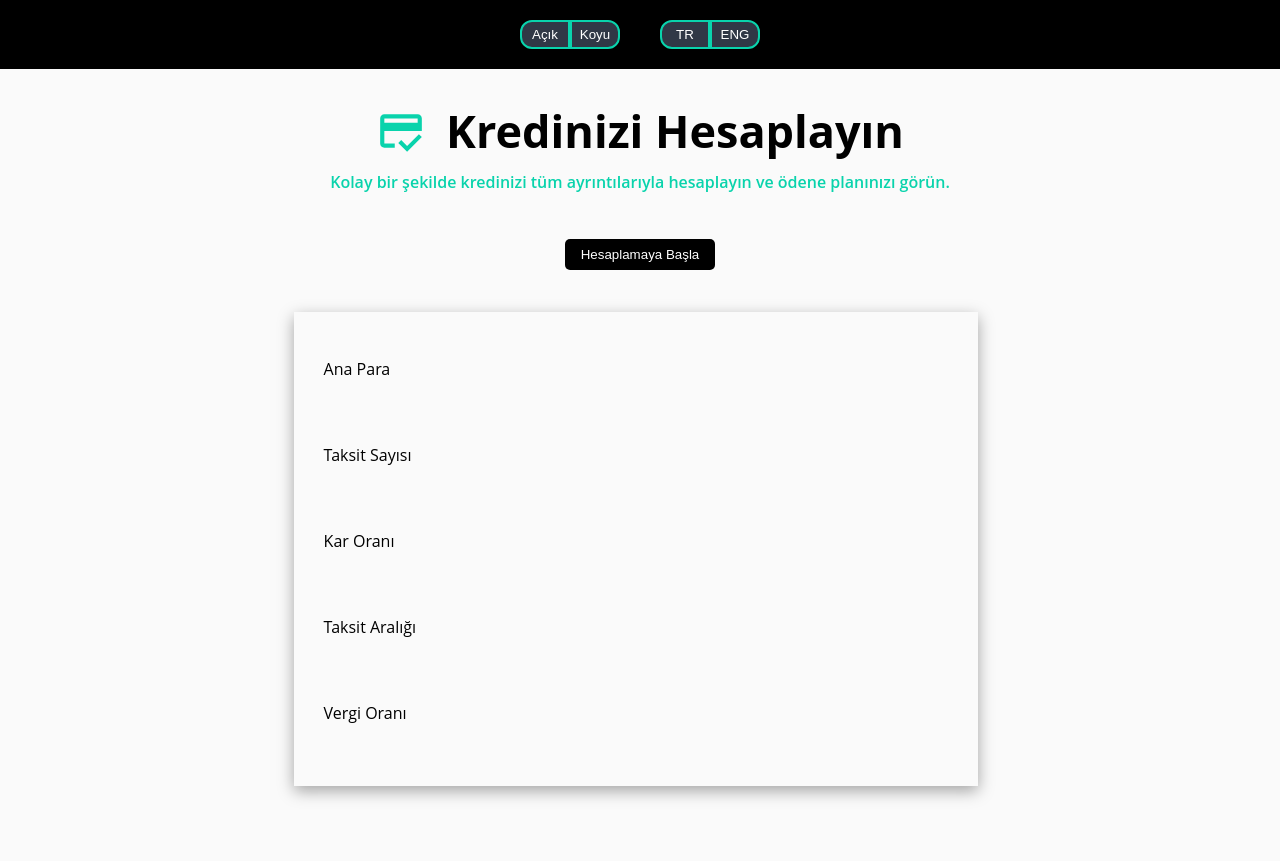
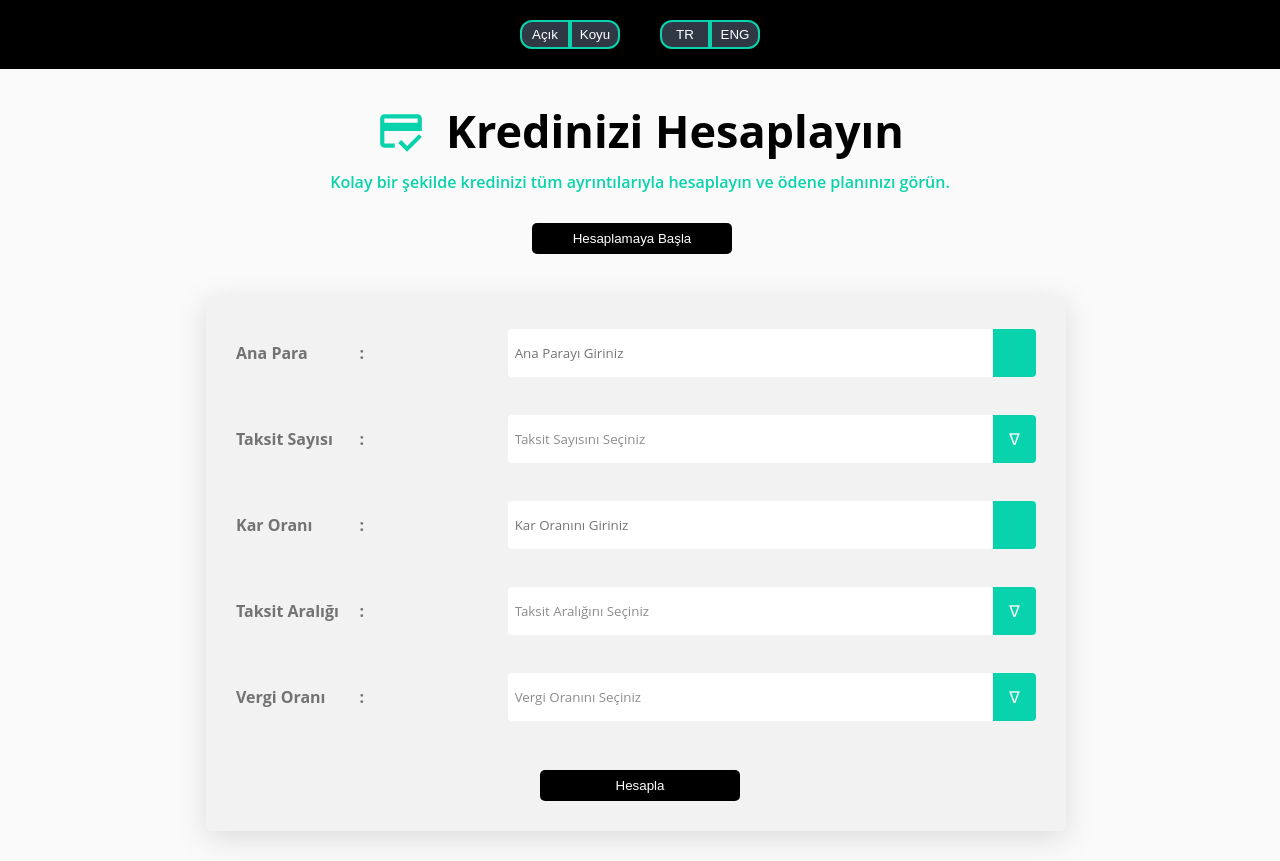
Before and after one commit to hkankyilmaz/fimple-credit-calculater, a React (Create React App) app: page / in a window 1280 px wide. Before the commit the page ends 816 px from the top, so only its background shows below. Built offline with nearby package versions, Linux system fonts and the light colour scheme.

Commit message:
input area and languageContext are updated
- user inputs completed
- error field completed
- inputs area and error fields 's language completed
- some fixes about UI/UX

```diff
--- a/package.json
+++ b/package.json
@@ -5,6 +5,7 @@
   "dependencies": {
     "@emotion/react": "^11.10.4",
     "@emotion/styled": "^11.10.4",
+    "@hookform/error-message": "^2.0.0",
     "@mui/icons-material": "^5.10.3",
     "@mui/material": "^5.10.3",
     "@mui/styled-engine-sc": "^5.10.3",
@@ -18,6 +19,7 @@
     "animate.css": "^4.1.1",
     "react": "^18.2.0",
     "react-dom": "^18.2.0",
+    "react-hook-form": "^7.34.2",
     "react-router-dom": "^6.3.0",
     "react-scripts": "5.0.1",
     "styled-components": "^5.3.5",
--- a/src/components/header/index.tsx
+++ b/src/components/header/index.tsx
@@ -4,16 +4,18 @@ import "animate.css";
 import { StyledDiv } from "./styled";
 import LanguageContext from "../../store/languageContext";
 import IThemeContext from "../../store/themeContext";
+import Container from "@mui/material/Container";
 
 function Header() {
   const { text } = useContext(LanguageContext);
   const { Itheme } = useContext(IThemeContext);
 
   return (
+    <Container maxWidth="md">
       <StyledDiv Itheme={Itheme}>
         <div className="button-container">
           <div className="theme">
-          <button className="light-btn"> {text.header.themeButtonOne} </button>
+            <button className="light-btn">{text.header.themeButtonOne}</button>
             <button className="dark-btn"> {text.header.themeButtonTwo} </button>
           </div>
           <div className="lang">
@@ -31,6 +33,7 @@ function Header() {
           {text.header.description}
         </p>
       </StyledDiv>
+    </Container>
   );
 }
 
--- a/src/components/home/index.tsx
+++ b/src/components/home/index.tsx
@@ -15,9 +15,12 @@ function Home() {
         <Grid container spacing={2}>
           <Grid
             container
-            item
             xs={12}
-            sx={{ display: "flex", justifyContent: "center" }}
+            sx={{
+              display: "flex",
+              justifyContent: "center",
+              alignItems: "center",
+            }}
           >
             <button> {text.home.startButton} </button>
           </Grid>
--- a/src/components/home/styled.ts
+++ b/src/components/home/styled.ts
@@ -7,6 +7,7 @@ interface IItheme {
 export const StyledDiv = styled.div<IItheme>`
   margin-top: ${(props) => props.theme.gutters.big};
   button {
+    width: 200px;
     padding: 8px 16px;
     cursor: pointer;
     border-radius: ${(props) => props.theme.radius.small};
--- /dev/null
+++ b/src/components/home/userInput/errorField/errorField.d.ts
@@ -0,0 +1,3 @@
+export interface IProps {
+  message: any;
+}
--- /dev/null
+++ b/src/components/home/userInput/errorField/index.tsx
@@ -0,0 +1,29 @@
+import React from "react";
+import Grid from "@mui/material/Grid";
+import { StyledPError } from "./styled";
+import ErrorIcon from "@mui/icons-material/Error";
+import { IProps } from "./errorField";
+
+const ErrorField: React.FC<IProps> = ({ message }) => {
+  return (
+    <>
+      <Grid item xs={12} md={4}></Grid>
+      <Grid item xs={12} md={8}>
+        {message && (
+          <StyledPError>
+            <ErrorIcon
+              sx={{
+                marginRight: "5px",
+                color: "#ff9999",
+                fontSize: "17px",
+              }}
+            />
+            {message}
+          </StyledPError>
+        )}
+      </Grid>
+    </>
+  );
+};
+
+export default ErrorField;
--- /dev/null
+++ b/src/components/home/userInput/errorField/styled.ts
@@ -0,0 +1,10 @@
+import styled from "styled-components";
+
+export const StyledPError = styled.p`
+  padding: 0;
+  margin: 0;
+  margin-left: 10px;
+  display: flex;
+  align-items: center;
+  font-size: ${(props) => props.theme.fontSizes.smaller};
+`;
--- a/src/components/home/userInput/index.tsx
+++ b/src/components/home/userInput/index.tsx
@@ -1,14 +1,32 @@
-import React, { useContext } from "react";
+import React, { useContext, useEffect } from "react";
+import "animate.css";
 import LanguageContext from "../../../store/languageContext";
 import IThemeContext from "../../../store/themeContext";
 import Grid from "@mui/material/Grid";
 import { StyledForm } from "./styled";
+import { useForm } from "react-hook-form";
+import { FormInputs } from "./userInput";
+
+import ErrorField from "./errorField";
 
 function UserInput() {
   const { text } = useContext(LanguageContext);
   const { Itheme } = useContext(IThemeContext);
+
+  const {
+    register,
+    handleSubmit,
+    formState: { errors },
+  } = useForm<FormInputs>({ criteriaMode: "all" });
+  const onSubmit = (data: FormInputs) => console.log(data, errors);
+
+  useEffect(() => {
+    console.log(errors);
+  });
+
   return (
-    <StyledForm Itheme={Itheme}>
+    <>
+      <StyledForm Itheme={Itheme} onSubmit={handleSubmit(onSubmit)}>
         <Grid
           container
           style={{
@@ -18,33 +36,143 @@ function UserInput() {
           }}
           spacing={2}
         >
-        <Grid item xs={12} md={6}>
-          <p> {text.home.principal} </p>
+          <Grid item xs={12} md={4}>
+            <p>
+              {text.home.principal} <span>:</span>
+            </p>
           </Grid>
-        <Grid item xs={12} md={6}></Grid>
-        <Grid item xs={12}></Grid>
-        <Grid item xs={12} md={6}>
-          <p> {text.home.numOfIns}</p>
+          <Grid item xs={12} md={8}>
+            <div className="input">
+              <input
+                placeholder={text.home.principalPlaceHolder}
+                {...register("principal", {
+                  required: text.home.errorField.required,
+                  max: {
+                    value: 100000000000,
+                    message: text.home.errorField.profitRate.max,
+                  },
+                  min: {
+                    value: 100,
+                    message: text.home.errorField.profitRate.min,
+                  },
+                  pattern: {
+                    value: /\d+/,
+                    message: text.home.errorField.principal.pattern,
+                  },
+                })}
+              />
+            </div>
           </Grid>
-        <Grid item xs={12} md={6}></Grid>
-        <Grid item xs={12}></Grid>
-        <Grid item xs={12} md={6}>
-          <p>{text.home.profitRate}</p>
+          <Grid container item xs={12}>
+            <ErrorField message={errors?.principal?.message || null} />
           </Grid>
-        <Grid item xs={12} md={6}></Grid>
-        <Grid item xs={12}></Grid>
-        <Grid item xs={12} md={6}>
-          <p>{text.home.insInterval}</p>
+          <Grid item xs={12} md={4}>
+            <p>
+              {text.home.numOfIns} <span>:</span>
+            </p>
           </Grid>
-        <Grid item xs={12} md={6}></Grid>
-        <Grid item xs={12}></Grid>
-        <Grid item xs={12} md={6}>
-          <p>{text.home.taxRate}</p>
+          <Grid item xs={12} md={8}>
+            <div className="select">
+              <select
+                {...register("numOfIns", {
+                  required: text.home.errorField.required,
+                })}
+              >
+                <option value=""> {text.home.numOfInsPlaceHolder} </option>
+                {Array(12)
+                  .fill("")
+                  .map((item, idx) => (
+                    <option value={(idx + 1) * 3}> {(idx + 1) * 3} </option>
+                  ))}
+              </select>
+            </div>
           </Grid>
-        <Grid item xs={12} md={6}></Grid>
-        <Grid item xs={12}></Grid>
+          <Grid container item xs={12}>
+            <ErrorField message={errors?.numOfIns?.message || null} />
           </Grid>
+          <Grid item xs={12} md={4}>
+            <p>
+              {text.home.profitRate} <span>:</span>
+            </p>
+          </Grid>
+          <Grid item xs={12} md={8}>
+            <div className="input">
+              <input
+                placeholder={text.home.profitRatePlaceHolder}
+                {...register("profitRate", {
+                  required: text.home.errorField.required,
+                  max: {
+                    value: 30,
+                    message: text.home.errorField.profitRate.max,
+                  },
+                  min: {
+                    value: 1.1,
+                    message: text.home.errorField.profitRate.min,
+                  },
+                  pattern: {
+                    value: /\d+/,
+                    message: text.home.errorField.profitRate.pattern,
+                  },
+                })}
+              />
+            </div>
+          </Grid>
+          <Grid container item xs={12}>
+            <ErrorField message={errors?.profitRate?.message || null} />
+          </Grid>
+          <Grid item xs={12} md={4}>
+            <p>
+              {text.home.insInterval} <span>:</span>
+            </p>
+          </Grid>
+          <Grid item xs={12} md={8}>
+            <div className="select">
+              <select
+                {...register("insInterval", {
+                  required: text.home.errorField.required,
+                })}
+              >
+                <option value=""> {text.home.insIntervalPlaceHolder} </option>
+                <option value={text.home.insIntervalOptOne}>
+                  {text.home.insIntervalOptOne}
+                </option>
+                <option value={text.home.insIntervalOptTwo}>
+                  {text.home.insIntervalOptTwo}
+                </option>
+                <option value={text.home.insIntervalOptThree}>
+                  {text.home.insIntervalOptThree}
+                </option>
+              </select>
+            </div>
+          </Grid>
+          <Grid item container xs={12}>
+            <ErrorField message={errors?.insInterval?.message || null} />
+          </Grid>
+          <Grid item xs={12} md={4}>
+            <p>
+              {text.home.taxRate} <span>:</span>
+            </p>
+          </Grid>
+          <Grid item xs={12} md={8}>
+            <div className="select">
+              <select
+                {...register("taxRate", {
+                  required: text.home.errorField.required,
+                })}
+              >
+                <option value=""> {text.home.taxRatePlaceHolder} </option>
+                <option value="BSMV">BSMV</option>
+                <option value="KKDF">KKDF</option>
+              </select>
+            </div>
+          </Grid>
+          <Grid item container xs={12}>
+            <ErrorField message={errors?.taxRate?.message || null} />
+          </Grid>
+        </Grid>
+        <button type="submit">{text.home.calculateButton}</button>
       </StyledForm>
+    </>
   );
 }
 
--- a/src/components/home/userInput/styled.ts
+++ b/src/components/home/userInput/styled.ts
@@ -4,9 +4,86 @@ interface IItheme {
   Itheme: string;
 }
 
-export const StyledForm = styled.div<IItheme>`
+export const StyledForm = styled.form<IItheme>`
+  background-color: #f2f2f2;
+  border-radius: ${(props) => props.theme.radius.small};
   padding: ${(props) => props.theme.gutters.big};
   margin-bottom: ${(props) => props.theme.gutters.big};
-  box-shadow: rgba(0, 0, 0, 0.35) 0px 5px 15px;
+  box-shadow: ${(props) =>
+    props.Itheme === "light"
+      ? props.theme.boxShadow.light
+      : props.theme.boxShadow.dark};
   margin-top: ${(props) => props.theme.gutters.largest};
+
+  p {
+    font-weight: ${(props) => props.theme.fontWeights.medium};
+    color: #737373;
+    font-weight: bold;
+  }
+
+  span {
+    float: right;
+    margin-right: 50%;
+    font-weight: bold;
+  }
+
+  select,
+  input {
+    -webkit-appearance: none;
+    -moz-appearance: none;
+    -ms-appearance: none;
+    appearance: none;
+    outline: 0;
+    box-shadow: none;
+    border: 0 !important;
+    background: ${(props) => props.theme.colors.white};
+    background-image: none;
+    flex: 1;
+    padding: 0 0.5em;
+    color: #8c8c8c;
+    cursor: pointer;
+
+    font-family: "Open Sans", sans-serif;
+  }
+  input {
+    cursor: default;
+  }
+
+  select::-ms-expand {
+    display: none;
+  }
+  .select,
+  .input {
+    position: relative;
+    display: flex;
+    width: 100%;
+    height: 3em;
+    line-height: 3;
+    background: white;
+    overflow: hidden;
+    border-radius: 0.25em;
+  }
+  .select::after,
+  .input::after {
+    content: "ᐁ";
+    color: white;
+    position: absolute;
+    top: 0;
+    right: 0;
+    padding: 0 1em;
+    background: ${(props) => props.theme.colors.green};
+    cursor: pointer;
+    pointer-events: none;
+  }
+
+  .input::after {
+    color: transparent;
+  }
+
+  button {
+    margin-top: ${(props) => props.theme.gutters.big};
+    position: relative;
+    left: 50%;
+    transform: translateX(-48%);
+  }
 `;
--- a/src/store/languageContext/index.tsx
+++ b/src/store/languageContext/index.tsx
@@ -24,12 +24,31 @@ export const LanguageProvider = ({ children }: IChildren) => {
     home: {
       startButton: language === "turkish" ? "Hesaplamaya Başla" : "Get Started",
       principal: language === "turkish" ? "Ana Para" : "Principal",
+      principalPlaceHolder:
+        language === "turkish" ? "Ana Parayı Giriniz" : "Enter The Principal",
       numOfIns:
         language === "turkish" ? "Taksit Sayısı" : "Number Of Installment",
+      numOfInsPlaceHolder:
+        language === "turkish"
+          ? "Taksit Sayısını Seçiniz"
+          : "Choose Number Of Installment",
       profitRate: language === "turkish" ? "Kar Oranı" : "Profit Rate",
+      profitRatePlaceHolder:
+        language === "turkish" ? "Kar Oranını Giriniz" : "Enter Profit Rate",
       insInterval:
         language === "turkish" ? "Taksit Aralığı" : "Installment Interval",
+      insIntervalPlaceHolder:
+        language === "turkish"
+          ? "Taksit Aralığını Seçiniz"
+          : "Choose Installment Interval",
+      insIntervalOptOne: language === "turkish" ? "Yıllık" : "Yearly",
+      insIntervalOptTwo: language === "turkish" ? "Aylık" : "Montly",
+      insIntervalOptThree: language === "turkish" ? "Haftalık" : "Weekly",
       taxRate: language === "turkish" ? "Vergi Oranı" : "Tax Rate",
+      taxRatePlaceHolder:
+        language === "turkish"
+          ? "Vergi Oranını Seçiniz"
+          : "Choose The Tax Rate",
       calculateButton: language === "turkish" ? "Hesapla" : "Calculate",
       totalRefund:
         language === "turkish" ? "Toplam Geri Ödeme" : "Total Refund",
@@ -39,6 +58,38 @@ export const LanguageProvider = ({ children }: IChildren) => {
         language === "turkish"
           ? "Ödeme Planını Göster"
           : "Show Payment Schedule",
+      errorField: {
+        required:
+          language === "turkish" ? "Bu Alan Zorunlu" : "This field is required",
+        principal: {
+          max:
+            language === "turkish"
+              ? "En fazla 100000000000 Tl girebilirsiniz "
+              : "You can enter a maximum of 100000000000 TL",
+          min:
+            language === "turkish"
+              ? "En ez 100 tl girebilirsiniz"
+              : "You can enter at least 100 TL",
+          pattern:
+            language === "turkish"
+              ? "Bu alana sadece sayı girebilirsiniz"
+              : "This input is number only",
+        },
+        profitRate: {
+          max:
+            language === "turkish"
+              ? "En fazla %30 girebilirsiniz"
+              : "You can enter up to 30%",
+          min:
+            language === "turkish"
+              ? "En ez %1.1 girebilirsiniz"
+              : "You can enter at least 1.1%",
+          pattern:
+            language === "turkish"
+              ? "Bu alana sadece sayı girebilirsiniz"
+              : "This input is number only",
+        },
+      },
     },
     footer: {
       footerText: language === "turkish" ? " 2022 CalCredit" : "2022 CalCredit",
--- a/src/theme/index.tsx
+++ b/src/theme/index.tsx
@@ -70,6 +70,10 @@ export const theme = {
   fontFamily: {
     main: '"Open Sans", sans-serif;',
   },
+  boxShadow: {
+    light: "rgba(100, 100, 111, 0.2) 0px 7px 29px 0px",
+    dark: "rgba(242, 242, 250, 0.2) 0px 7px 29px 0px",
+  },
 };
 
 export const Container = styled.div`
```
Also changed, not shown: src/components/home/userInput/userInput.d.ts (added, +7 -0 lines), 1 other file (tests, documents, lock files or other folders). Lines whose indentation alone changed are shown as unchanged.
